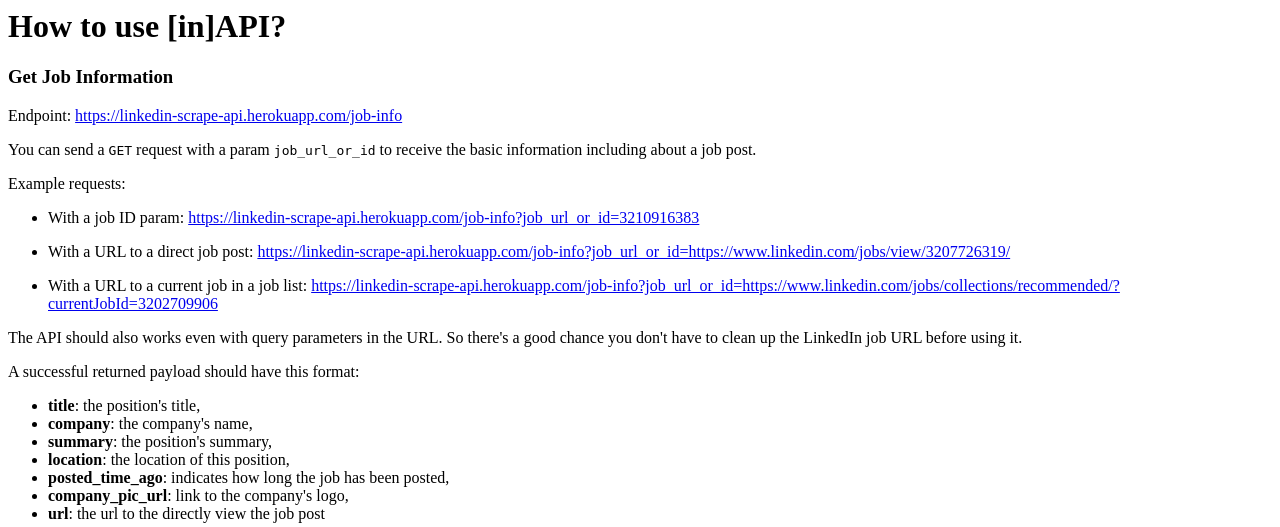
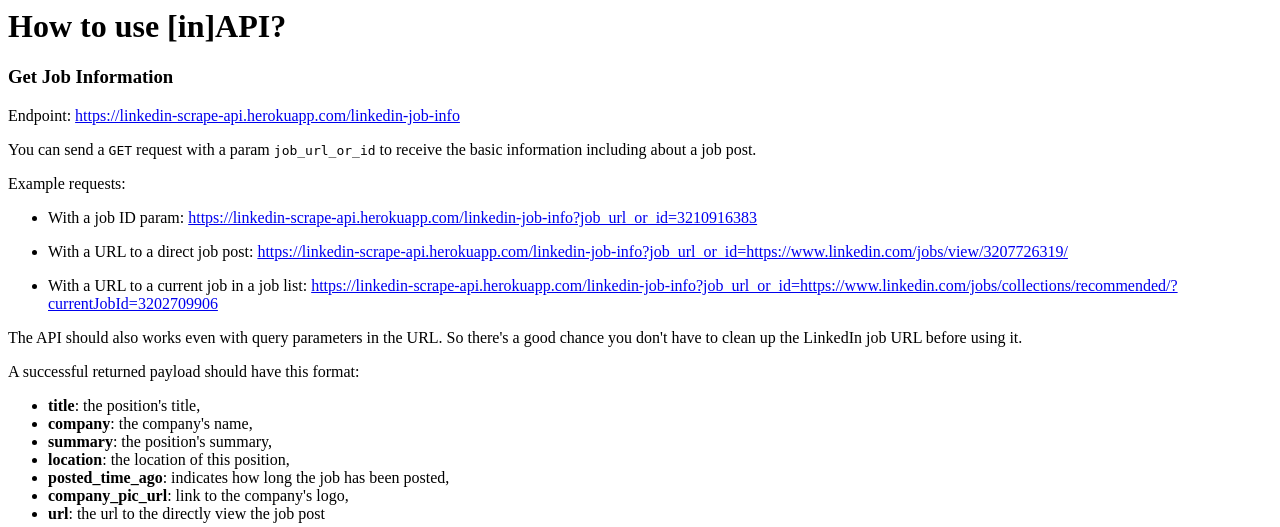
Before and after one commit to truongluan303/geek-pursuit, a Flask app: page / in a window 1280 px wide; the page is wider, and only the part inside the window is pictured. Shown: the top 527 px of that part. Run offline with Flask 2, Linux system fonts and the light colour scheme; parts of the project's set-up code (start-up, migrations or seed data) failed here and were passed over.

Commit message:
Update routes to match endpoint

```diff
--- a/geek_pursuit/routes/__init__.py
+++ b/geek_pursuit/routes/__init__.py
@@ -3,4 +3,4 @@ from flask import Blueprint
 routes = Blueprint("routes", __name__)
 
 from .index import *
-from .linkedin_job import *
+from .linkedin_job_info import *
--- a/geek_pursuit/routes/linkedin_user_profile.py
+++ b/geek_pursuit/routes/linkedin_user_profile.py
@@ -7,7 +7,7 @@ from geek_pursuit.scrapers.profile_scraper import get_user_profile
 from geek_pursuit.scrapers.profile_scraper import InvalidPersonalPublicID
 
 
-@routes.route("/linkedin/user-profile", methods=["GET"])
+@routes.route("/linkedin/linkedin-user-profile", methods=["GET"])
 def user_profile() -> Response:
     url_or_public_id: str = request.args.get("url_or_public_id")
     try:
--- a/templates/index.html
+++ b/templates/index.html
@@ -1,15 +1,15 @@
 <h1 id="-in-api">How to use [in]API?</h1>
 
 <h3 id="get-job-information">Get Job Information</h3>
-<p>Endpoint: <a href="https://linkedin-scrape-api.herokuapp.com/job-info">https://linkedin-scrape-api.herokuapp.com/job-info</a></p>
+<p>Endpoint: <a href="https://linkedin-scrape-api.herokuapp.com/linkedin-job-info">https://linkedin-scrape-api.herokuapp.com/linkedin-job-info</a></p>
 <p>You can send a <code>GET</code> request with a param <code>job_url_or_id</code> to receive the basic information including about a job post.</p>
 <p>Example requests:</p>
 <ul>
-<li><p>With a job ID param: <a href="https://linkedin-scrape-api.herokuapp.com/job-info?job_url_or_id=3210916383">https://linkedin-scrape-api.herokuapp.com/job-info?job_url_or_id=3210916383</a></p>
+<li><p>With a job ID param: <a href="https://linkedin-scrape-api.herokuapp.com/linkedin-job-info?job_url_or_id=3210916383">https://linkedin-scrape-api.herokuapp.com/linkedin-job-info?job_url_or_id=3210916383</a></p>
 </li>
-<li><p>With a URL to a direct job post: <a href="https://linkedin-scrape-api.herokuapp.com/job-info?job_url_or_id=https://www.linkedin.com/jobs/view/3207726319/">https://linkedin-scrape-api.herokuapp.com/job-info?job_url_or_id=https://www.linkedin.com/jobs/view/3207726319/</a></p>
+<li><p>With a URL to a direct job post: <a href="https://linkedin-scrape-api.herokuapp.com/linkedin-job-info?job_url_or_id=https://www.linkedin.com/jobs/view/3207726319/">https://linkedin-scrape-api.herokuapp.com/linkedin-job-info?job_url_or_id=https://www.linkedin.com/jobs/view/3207726319/</a></p>
 </li>
-<li><p>With a URL to a current job in a job list: <a href="https://linkedin-scrape-api.herokuapp.com/job-info?job_url_or_id=https://www.linkedin.com/jobs/collections/recommended/?currentJobId=3202709906">https://linkedin-scrape-api.herokuapp.com/job-info?job_url_or_id=https://www.linkedin.com/jobs/collections/recommended/?currentJobId=3202709906</a></p>
+<li><p>With a URL to a current job in a job list: <a href="https://linkedin-scrape-api.herokuapp.com/linkedin-job-info?job_url_or_id=https://www.linkedin.com/jobs/collections/recommended/?currentJobId=3202709906">https://linkedin-scrape-api.herokuapp.com/linkedin-job-info?job_url_or_id=https://www.linkedin.com/jobs/collections/recommended/?currentJobId=3202709906</a></p>
 </li>
 </ul>
 <p>The API should also works even with query parameters in the URL. So there&#39;s a good chance you don&#39;t have to clean up the LinkedIn job URL before using it.</p>
```
Also changed, not shown: geek_pursuit/routes/linkedin_job_info.py (renamed from geek_pursuit/routes/linkedin_job.py).
